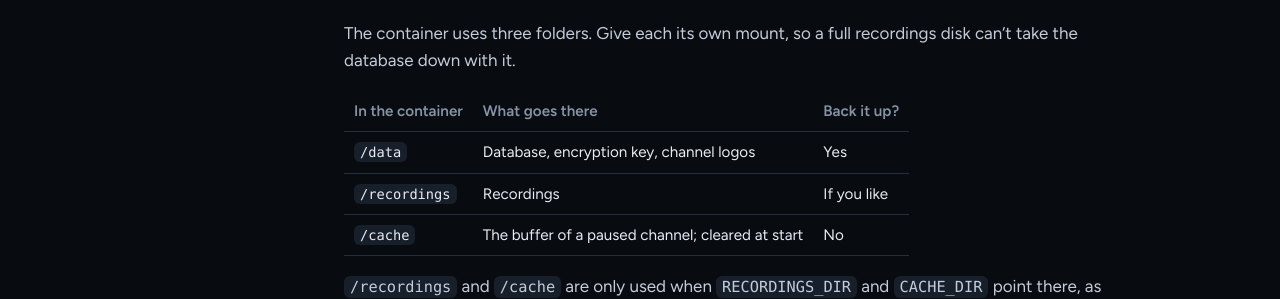
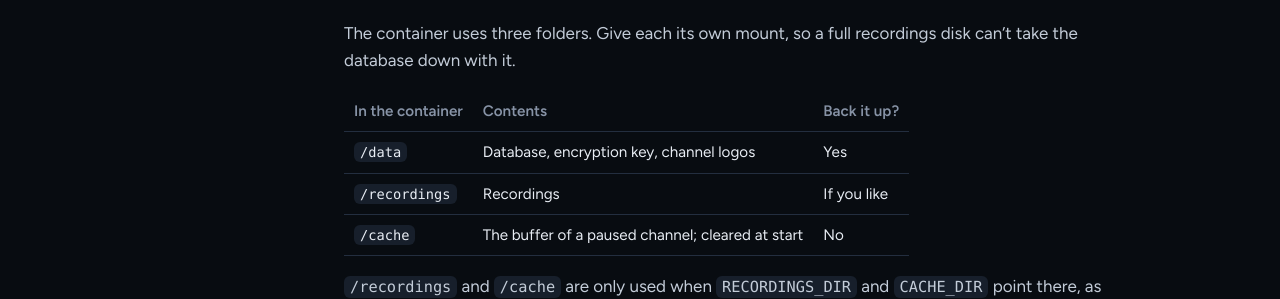
Before and after one commit to QuadNL/CasaZapp-TV-release, a Jekyll site: the page built from docs/server.md, in a window 1280 px wide and 900 px high. Shown: the part 447-746 px from the top of the window. Built offline with Jekyll 4.4.1, drawn with Linux system fonts in a browser that asks for light colours; our own code applies the rules of GitHub Pages for plain Markdown files.

Commit message:
Update table headers in server documentation

```diff
--- a/docs/server.md
+++ b/docs/server.md
@@ -14,7 +14,7 @@ Linux box, a Proxmox LXC, a Raspberry Pi 4 or newer (64-bit).
 The container uses three folders. Give each its own mount, so a full recordings disk can't take
 the database down with it.
 
-| In the container | What goes there                                   | Back it up? |
+| In the container | Contents                                   | Back it up? |
 | ---------------- | ------------------------------------------------- | ----------- |
 | `/data`          | Database, encryption key, channel logos           | Yes         |
 | `/recordings`    | Recordings                                        | If you like |
```
